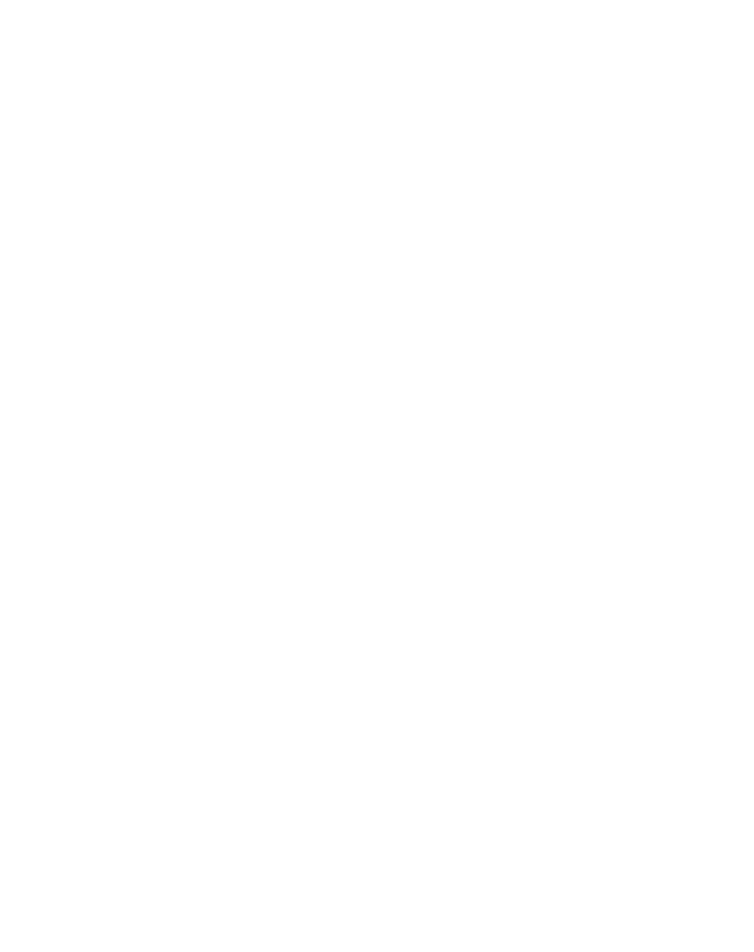
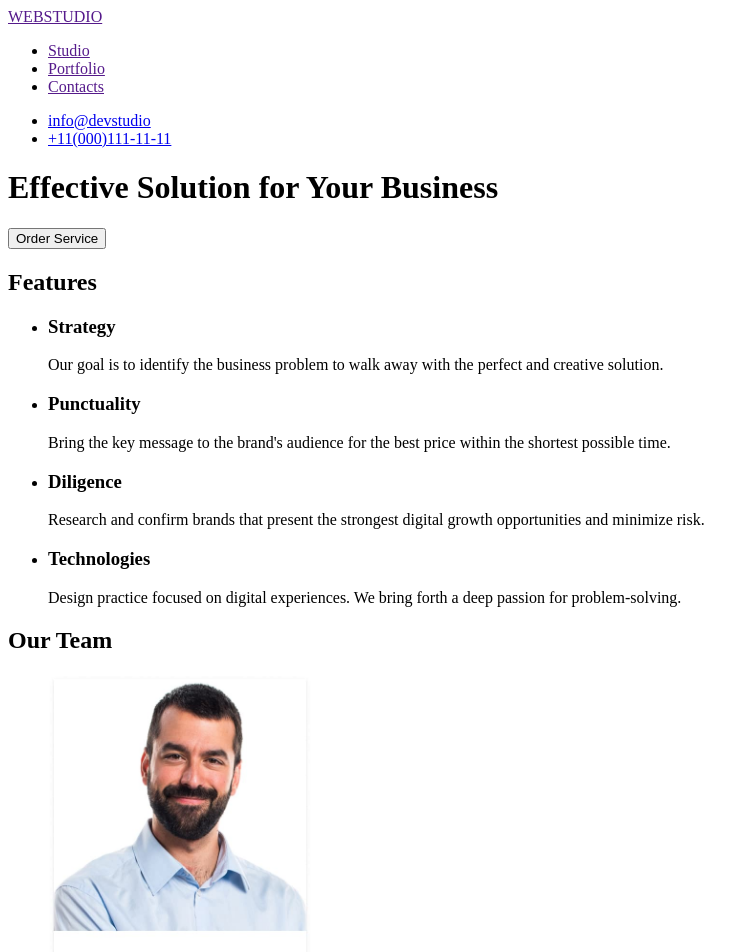
Before and after one commit to EugeneLevkovych/goit-markup-hw-01, a plain HTML site: page index.html in a window 1280 px wide. Shown: the top 952 px of the page, without its empty margins (0-754 px from the left). Before the commit the page ends 800 px from the top, so only its background shows below. Drawn offline with Linux system fonts and the light colour scheme.

Commit message:
fihish-hw

```diff
--- a/index.html
+++ b/index.html
@@ -3,7 +3,108 @@
   <head>
     <meta charset="UTF-8" />
     <meta name="viewport" content="width=device-width, initial-scale=1.0" />
-    <title>Document</title>
+    <title>WEBSTUDIO</title>
   </head>
-  <body></body>
+  <body>
+    <header>
+      <a href="">WEBSTUDIO</a>
+      <nav>
+        <ul>
+          <li><a href="">Studio</a></li>
+          <li><a href="">Portfolio</a></li>
+          <li><a href="">Contacts</a></li>
+        </ul>
+      </nav>
+      <ul>
+        <li>
+          <a href="mailto:info@devstudio.com">info@devstudio</a>
+        </li>
+        <li>
+          <a href="tel:+110001111111">+11(000)111-11-11</a>
+        </li>
+      </ul>
+    </header>
+    <main>
+      <h1>Effective Solution for Your Business</h1>
+      <button>Order Service</button>
+
+      <section>
+        <h2>Features</h2>
+        <ul>
+          <li>
+            <h3>Strategy</h3>
+            <p>
+              Our goal is to identify the business problem to walk away with the
+              perfect and creative solution.
+            </p>
+          </li>
+          <li>
+            <h3>Punctuality</h3>
+            <p>
+              Bring the key message to the brand's audience for the best price
+              within the shortest possible time.
+            </p>
+          </li>
+          <li>
+            <h3>Diligence</h3>
+            <p>
+              Research and confirm brands that present the strongest digital
+              growth opportunities and minimize risk.
+            </p>
+          </li>
+          <li>
+            <h3>Technologies</h3>
+            <p>
+              Design practice focused on digital experiences. We bring forth a
+              deep passion for problem-solving.
+            </p>
+          </li>
+        </ul>
+      </section>
+      <section>
+        <h2>Our Team</h2>
+        <ul>
+          <li>
+            <img
+              src="images/Team Card(1).jpg"
+              alt="Marc Guerero"
+              width="264"
+              height="380"
+            />
+          </li>
+          <li>
+            <img
+              src="images/Team Card(2).jpg"
+              alt="Tom Ford"
+              width="264"
+              height="380"
+            />
+          </li>
+          <li>
+            <img
+              src="images/Team Card(3).jpg"
+              alt="Camila Garsia"
+              width="264"
+              height="380"
+            />
+          </li>
+          <li>
+            <img
+              src="images/Team Card(2).jpg"
+              alt="Daniel Wilson"
+              width="264"
+              height="380"
+            />
+          </li>
+        </ul>
+      </section>
+    </main>
+    <footer>
+      <a href="">WEBSTUDIO</a>
+      <p>
+        Increase the flow of customers and sales for your business with digital
+        marketing & growth solutions.
+      </p>
+    </footer>
+  </body>
 </html>
```
Also changed, not shown: images/Team Card(1).jpg (added), images/Team Card(2).jpg (added), images/Team Card(3).jpg (added), images/Team Card(4).jpg (added).
